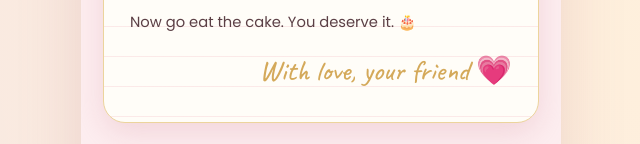
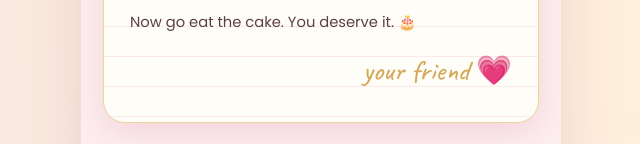
Before and after one commit to nimeshsolanki3-source/brithday-whish, a plain HTML site: page index.html in a window 1280 px wide. Shown: the part 2729-2873 px from the top of the page, without its empty margins (319-959 px from the left). Drawn offline with nearby package versions, Linux system fonts and the light colour scheme; a web font is replaced by a local one.

Commit message:
Update index.html

```diff
--- a/index.html
+++ b/index.html
@@ -331,7 +331,7 @@ const CONFIG = {
       "This year, I wish you big dreams, soft mornings, endless good food, and all the happiness you give away so generously. Whatever comes next, I'm cheering for you every step of the way.",
       "Now go eat the cake. You deserve it. 🎂"
     ],
-    sign: "With love, your friend 💗"
+    sign: " your friend 💗"
   }
 };
 
```
